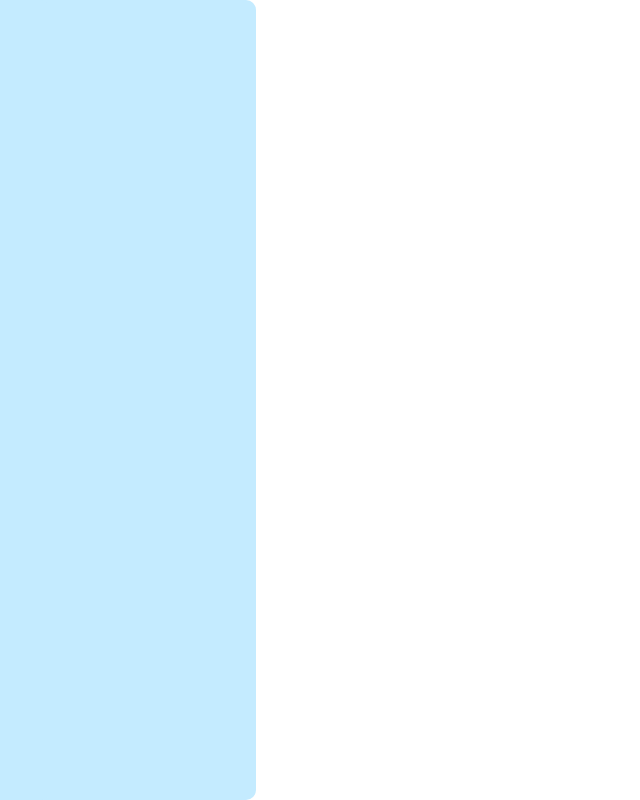
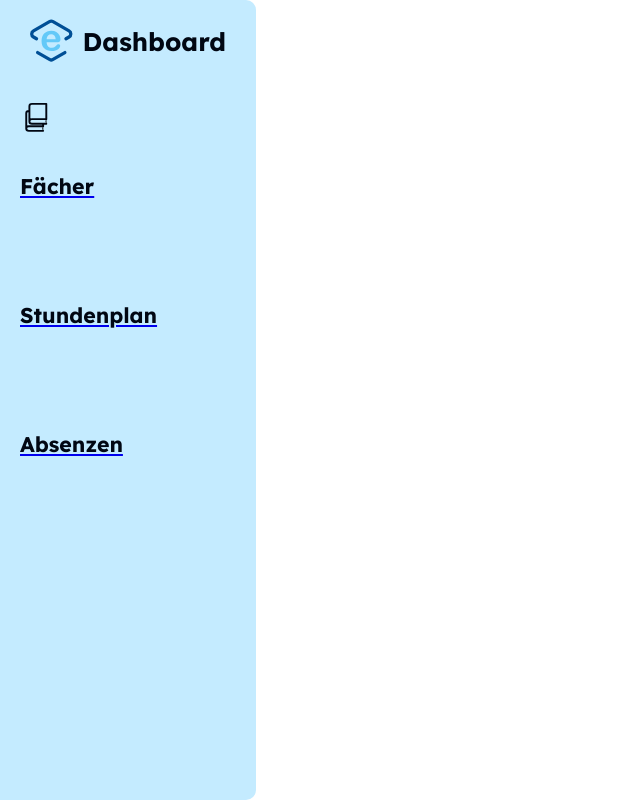
Before and after one commit to flavianz/eduLounge-Web, a React (Create React App) app: page /students/dashboard in a window 1280 px wide. Shown: the whole page, without its empty margins (0-640 px from the left). Built offline with nearby package versions, Linux system fonts and the light colour scheme.

Commit message:
StudentDashboardMenu title and raw navigation

```diff
--- a/src/components/StudentDashboard/StudentDashboardMenu/StudentDashboardMenu.css
+++ b/src/components/StudentDashboard/StudentDashboardMenu/StudentDashboardMenu.css
@@ -5,3 +5,25 @@
     height: 100vh;
     padding: 0;
 }
+.studentDashboardMenuLogoContainer {
+    max-width: 100%;
+    padding: 15px 30px;
+    display: flex;
+    align-items: center;
+    justify-content: space-between;
+}
+.studentDashboardMenuLogo {
+    width: 4vw;
+    height: 4vw;
+}
+.studentDashboardMenuLogoText {
+    font-size: 2vw;
+    margin: 0 0 0 10px;
+}
+.studentDashboardMenuNavigationButtonIcon {
+    height: 2.5vw;
+    width: 2.5vw;
+}
+.studentDashboardMenuNavigationContainer {
+    padding: 20px;
+}
--- a/src/components/StudentDashboard/StudentDashboardMenu/StudentDashboardMenu.tsx
+++ b/src/components/StudentDashboard/StudentDashboardMenu/StudentDashboardMenu.tsx
@@ -1,5 +1,54 @@
 import "./StudentDashboardMenu.css";
+import SVGIcon from "../../../assets/images/svg/svg";
+import { Link } from "react-router-dom";
 
 export default function StudentDashboardMenu() {
-    return <div className="studentDashboardMenuContainer"></div>;
+    const links: {
+        [key: string]: { link: string; icon: string; title: string };
+    } = {
+        subjects: {
+            link: "/students/dashboard/subjects",
+            icon: "subjects",
+            title: "Fächer",
+        },
+        timetable: {
+            link: "/students/dashboard/timetable",
+            icon: "timetable",
+            title: "Stundenplan",
+        },
+        absences: {
+            link: "/students/dashboard/absences",
+            icon: "absences",
+            title: "Absenzen",
+        },
+    };
+    return (
+        <div className="studentDashboardMenuContainer">
+            <div className="studentDashboardMenuLogoContainer">
+                <SVGIcon
+                    id={"logo-notext"}
+                    className="studentDashboardMenuLogo"
+                />
+                <h4 className="studentDashboardMenuLogoText">Dashboard</h4>
+            </div>
+            <div className="studentDashboardMenuNavigationContainer">
+                {Object.keys(links).map((id, key) => {
+                    const data = links[id];
+                    return (
+                        <Link
+                            to={data.link}
+                            className="studentDashboardMenuNavigationButton"
+                            key={key}
+                        >
+                            <SVGIcon
+                                id={data.icon}
+                                className="studentDashboardMenuNavigationButtonIcon"
+                            />
+                            <h5>{data.title}</h5>
+                        </Link>
+                    );
+                })}
+            </div>
+        </div>
+    );
 }
--- a/src/sites/StudentDashboard/StudentDashboardOverview/StudentDashboardOverview.tsx
+++ b/src/sites/StudentDashboard/StudentDashboardOverview/StudentDashboardOverview.tsx
@@ -3,7 +3,7 @@ import StudentDashboardMenu from "../../../components/StudentDashboard/StudentDa
 
 export default function StudentDashboardOverview() {
     return (
-        <div className="studentDashboardMenuContainer">
+        <div className="studentDashboardContainer">
             <StudentDashboardMenu />
         </div>
     );
```
